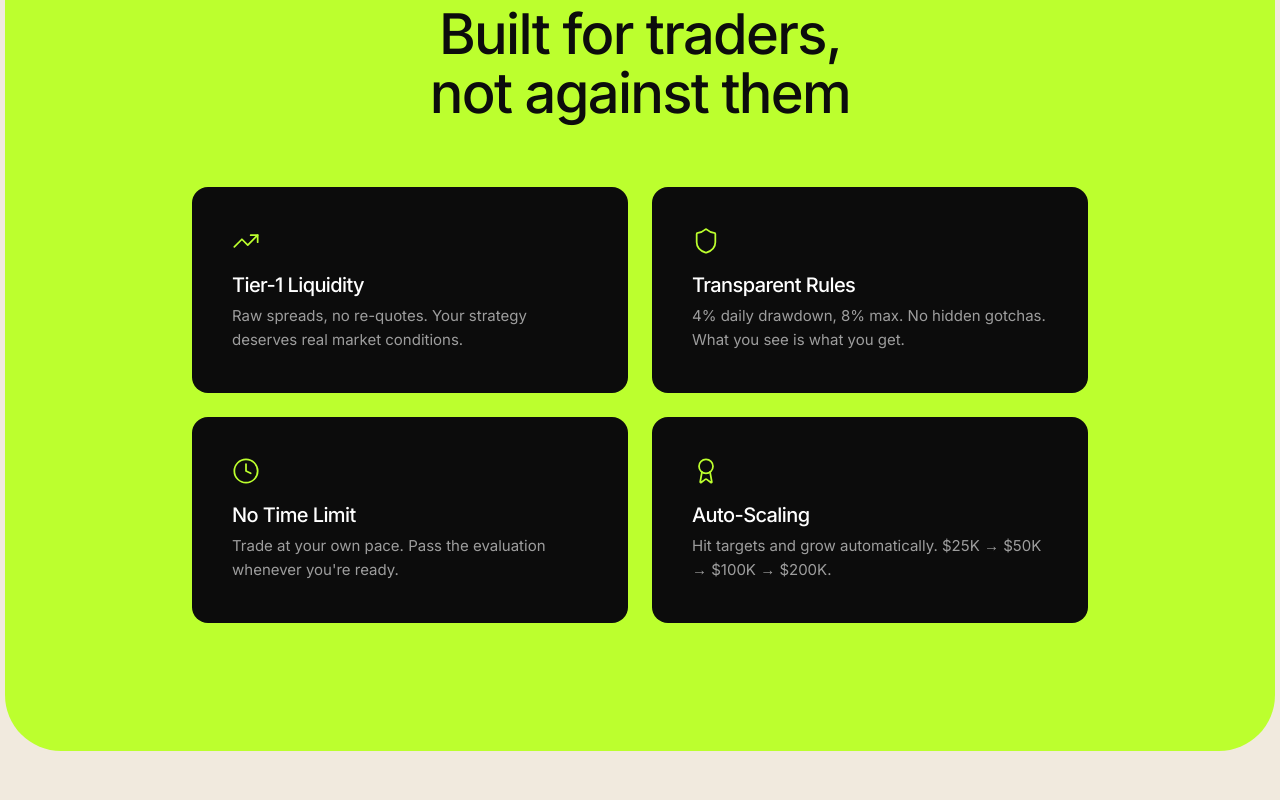
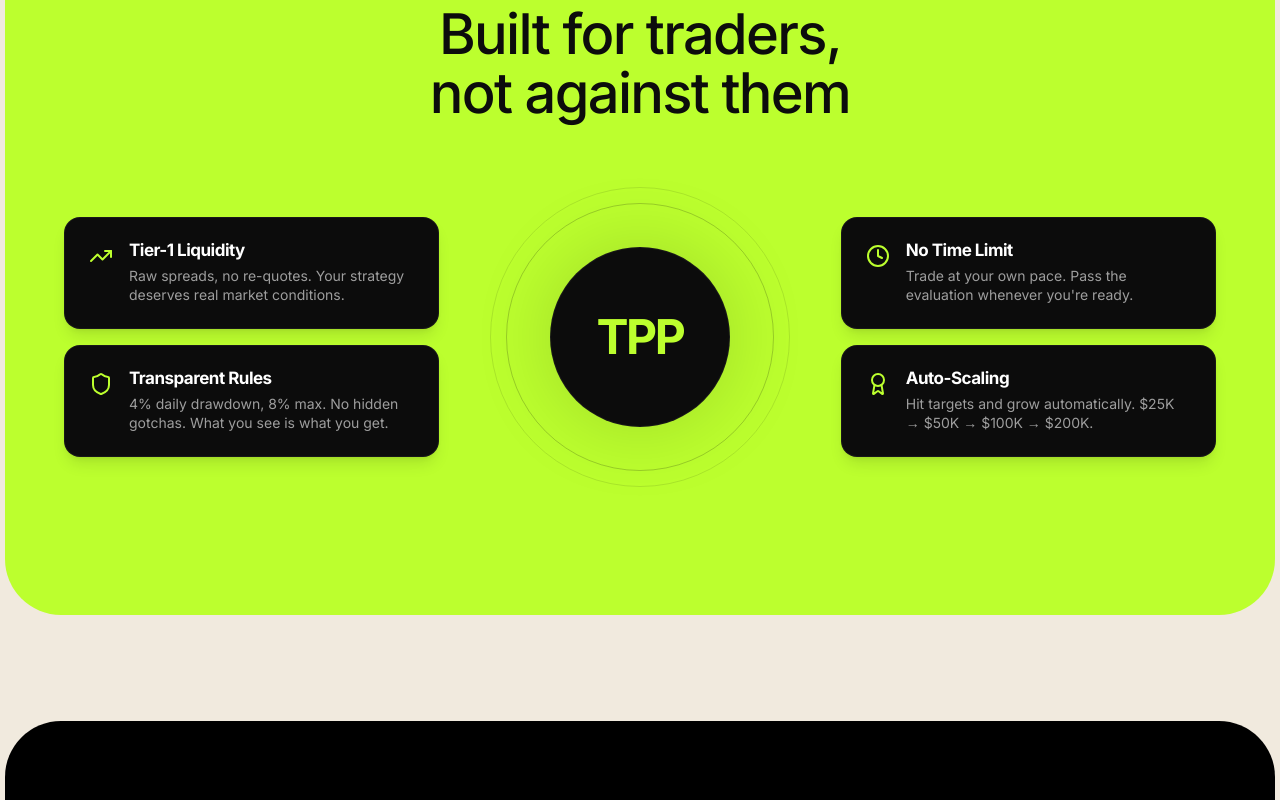
Before and after one commit to jatinkatariaaaa/thepeoplepropwebsite, a Next.js app: page /v2 in a window 1280 px wide. Shown: the part 5760-6560 px from the top of the page. Built offline with nearby package versions, Linux system fonts and the light colour scheme.

Commit message:
feat: redesign Features section to left-right aligned cards with central animated logo

```diff
--- a/src/app/v2/page.tsx
+++ b/src/app/v2/page.tsx
@@ -400,21 +400,60 @@ export default function V2Page() {
                 </div>
               </Reveal>
 
-              <div className="grid grid-cols-1 sm:grid-cols-2 gap-6 max-w-4xl mx-auto">
+              <div className="flex flex-col lg:flex-row items-center justify-between gap-6 lg:gap-10 max-w-6xl mx-auto">
+                {/* Left Column */}
+                <div className="w-full lg:w-[35%] flex flex-col gap-4">
                   {[
                     { icon: TrendingUp, title: "Tier-1 Liquidity", desc: "Raw spreads, no re-quotes. Your strategy deserves real market conditions." },
                     { icon: Shield, title: "Transparent Rules", desc: "4% daily drawdown, 8% max. No hidden gotchas. What you see is what you get." },
+                  ].map((f, i) => (
+                    <Reveal key={f.title} delay={i * 0.08}>
+                      <div className="rounded-2xl bg-[#0c0c0c] p-6 flex items-start gap-4 hover:scale-[1.02] transition-transform duration-500 border border-white/[0.05] shadow-lg">
+                        <div className="pt-0.5 shrink-0">
+                          <f.icon className="w-6 h-6 text-[#bcff2e]" strokeWidth={2} />
+                        </div>
+                        <div>
+                          <h3 className="text-[17px] font-bold text-white mb-1.5 tracking-tight">{f.title}</h3>
+                          <p className="text-white/60 text-[14px] leading-snug">{f.desc}</p>
+                        </div>
+                      </div>
+                    </Reveal>
+                  ))}
+                </div>
+
+                {/* Center Graphic */}
+                <div className="hidden lg:flex w-[30%] justify-center items-center relative">
+                  <div className="relative w-[300px] h-[300px] flex items-center justify-center">
+                    {/* Glowing Rings */}
+                    <div className="absolute inset-0 rounded-full border border-[#0c0c0c]/10 animate-[spin_8s_linear_infinite]" />
+                    <div className="absolute inset-4 rounded-full border border-[#0c0c0c]/20 animate-[spin_12s_linear_infinite_reverse]" />
+
+                    {/* Center Circle */}
+                    <div className="w-[180px] h-[180px] rounded-full bg-[#0c0c0c] shadow-[0_0_80px_rgba(0,0,0,0.15)] flex items-center justify-center relative z-10 border border-white/[0.05]">
+                      <span className="text-[#bcff2e] font-display font-bold text-5xl tracking-tighter">TPP</span>
+                    </div>
+                  </div>
+                </div>
+
+                {/* Right Column */}
+                <div className="w-full lg:w-[35%] flex flex-col gap-4">
+                  {[
                     { icon: Clock, title: "No Time Limit", desc: "Trade at your own pace. Pass the evaluation whenever you're ready." },
                     { icon: Award, title: "Auto-Scaling", desc: "Hit targets and grow automatically. $25K → $50K → $100K → $200K." },
                   ].map((f, i) => (
                     <Reveal key={f.title} delay={i * 0.08}>
-                    <div className="rounded-2xl bg-[#0c0c0c] p-8 lg:p-10 h-full group hover:scale-[1.02] transition-transform duration-500">
-                      <f.icon className="w-7 h-7 text-[#bcff2e] mb-5" strokeWidth={1.5} />
-                      <h3 className="text-xl font-medium text-white mb-2 tracking-tight">{f.title}</h3>
-                      <p className="text-white/60 text-[15px] leading-relaxed">{f.desc}</p>
+                      <div className="rounded-2xl bg-[#0c0c0c] p-6 flex items-start gap-4 hover:scale-[1.02] transition-transform duration-500 border border-white/[0.05] shadow-lg">
+                        <div className="pt-0.5 shrink-0">
+                          <f.icon className="w-6 h-6 text-[#bcff2e]" strokeWidth={2} />
+                        </div>
+                        <div>
+                          <h3 className="text-[17px] font-bold text-white mb-1.5 tracking-tight">{f.title}</h3>
+                          <p className="text-white/60 text-[14px] leading-snug">{f.desc}</p>
+                        </div>
                       </div>
                     </Reveal>
                   ))}
+                </div>
               </div>
             </div>
           </div>
```
Lines whose indentation alone changed are shown as unchanged.
